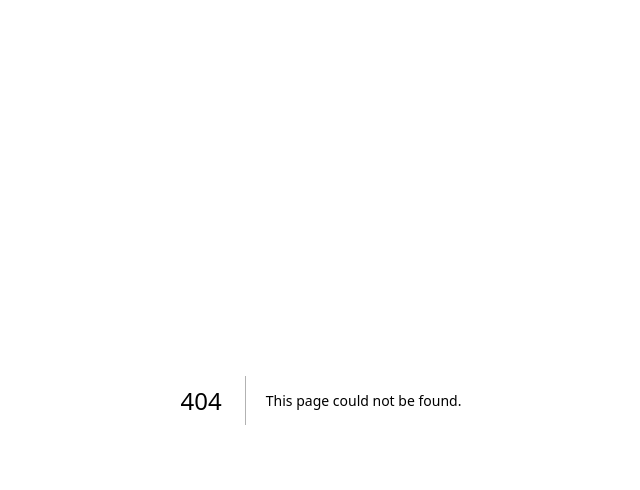
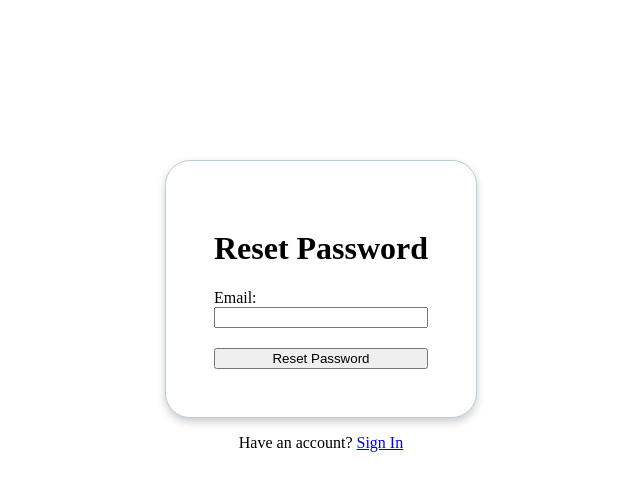
Before and after one commit to eaugustin2/nextjs-saas-template, a Next.js app: page /forgot-password in a window 1280 px wide. Before the commit this address had no page. Shown: the top 490 px of the page, without its empty margins (319-959 px from the left). Built offline with nearby package versions, Linux system fonts and the light colour scheme; no server answers.

Commit message:
Created pages for reset password flow

```diff
--- /dev/null
+++ b/app/forgot-password/forgotPassword.module.css
@@ -0,0 +1,26 @@
+.container {
+  display: flex;
+  justify-content: center;
+  align-items: center;
+  flex-direction: column;
+  margin-top: 20vh;
+}
+
+.card {
+  background-color: white;
+  padding: 48px;
+  border: 1px #bacdd8 solid;
+  border-radius: 25px;
+  box-shadow: 0 4px 8px 0 rgba(0, 0, 0, 0.2);
+}
+
+.form {
+  display: flex;
+  flex-direction: column;
+  gap: 20px;
+}
+
+.formInput {
+  display: flex;
+  flex-direction: column;
+}
--- /dev/null
+++ b/app/forgot-password/page.tsx
@@ -0,0 +1,78 @@
+import Link from 'next/link'
+import styles from './forgotPassword.module.css'
+import { prisma } from '@/lib/prisma'
+import { randomUUID } from 'crypto'
+import Mailgun from 'mailgun.js'
+import formData from 'form-data'
+import { redirect } from 'next/navigation'
+
+const API_KEY = process.env.MAILGUN_API_KEY || ''
+const MAILGUN_DOMAIN = process.env.MAILGUN_DOMAIN || ''
+const DOMAIN = process.env.DOMAIN || 'localhost:3000'
+const PROTOCOL = process.env.NODE_ENV == 'production' ? 'https' : 'http'
+
+const ForgotPassword = () => {
+  const resetPassword = async (data: FormData) => {
+    'use server'
+
+    const email = data.get('email') as string
+    if (!email || typeof email !== 'string') {
+      return {
+        message: 'Invalid Email',
+      } as any
+    }
+
+    const user = await prisma.user.findUnique({
+      where: { email },
+    })
+
+    if (!user) {
+      return {
+        error: 'Email is not correct',
+      } as any
+    }
+
+    const token = await prisma.passwordResetToken.create({
+      data: {
+        userId: user.id,
+        token: `${randomUUID()}${randomUUID()}`.replace(/-/g, ''),
+      },
+    })
+
+    const mailgun = new Mailgun(formData)
+    const mg = mailgun.client({
+      username: 'api',
+      key: API_KEY,
+    })
+
+    await mg.messages.create(MAILGUN_DOMAIN, {
+      from: `Password Reset <security@${MAILGUN_DOMAIN}>`,
+      to: [user.email],
+      subject: `Reset Password Request`,
+      text: `Hello ${user.name}, please click here to reset password: ${PROTOCOL}://${DOMAIN}/password-reset/${token.token}`, //TODO: Should put link portion(localhost:3000) in an env file
+    })
+
+    console.log('mailgun data: ', data) // logs response data
+    redirect('/forgot-password/success')
+  }
+
+  return (
+    <div className={styles.container}>
+      <div className={styles.card}>
+        <h1>Reset Password</h1>
+        <form action={resetPassword} className={styles.form}>
+          <div className={styles.formInput}>
+            <span>Email:</span>
+            <input name="email" type="email" />
+          </div>
+          <button type="submit">Reset Password</button>
+        </form>
+      </div>
+      <p>
+        Have an account? <Link href="/api/auth/signin">Sign In</Link>
+      </p>
+    </div>
+  )
+}
+
+export default ForgotPassword
--- /dev/null
+++ b/app/forgot-password/success/success.module.css
@@ -0,0 +1,11 @@
+.container {
+  display: flex;
+  justify-content: center;
+  align-items: center;
+}
+
+.card {
+  display: flex;
+  flex-direction: column;
+  gap: 10px;
+}
--- /dev/null
+++ b/app/password-reset/[token]/passwordReset.module.css
@@ -0,0 +1,26 @@
+.container {
+  display: flex;
+  justify-content: center;
+  align-items: center;
+  flex-direction: column;
+  margin-top: 20vh;
+}
+
+.card {
+  background-color: white;
+  padding: 48px;
+  border: 1px #bacdd8 solid;
+  border-radius: 25px;
+  box-shadow: 0 4px 8px 0 rgba(0, 0, 0, 0.2);
+}
+
+.form {
+  display: flex;
+  flex-direction: column;
+  gap: 20px;
+}
+
+.formInput {
+  display: flex;
+  flex-direction: column;
+}
--- a/package.json
+++ b/package.json
@@ -26,7 +26,7 @@
     "@tailwindcss/postcss": "^4",
     "@types/bcrypt": "^5.0.2",
     "@types/node": "^20",
-    "@types/react": "^19",
+    "@types/react": "^19.0.12",
     "@types/react-dom": "^19",
     "eslint": "^9.22.0",
     "eslint-config-next": "15.2.2",
```
Also changed, not shown: app/forgot-password/success/page.tsx (added, +18 -0 lines), app/password-reset/[token]/page.tsx (added, +95 -0 lines), 1 other file (tests, documents, lock files or other folders).
